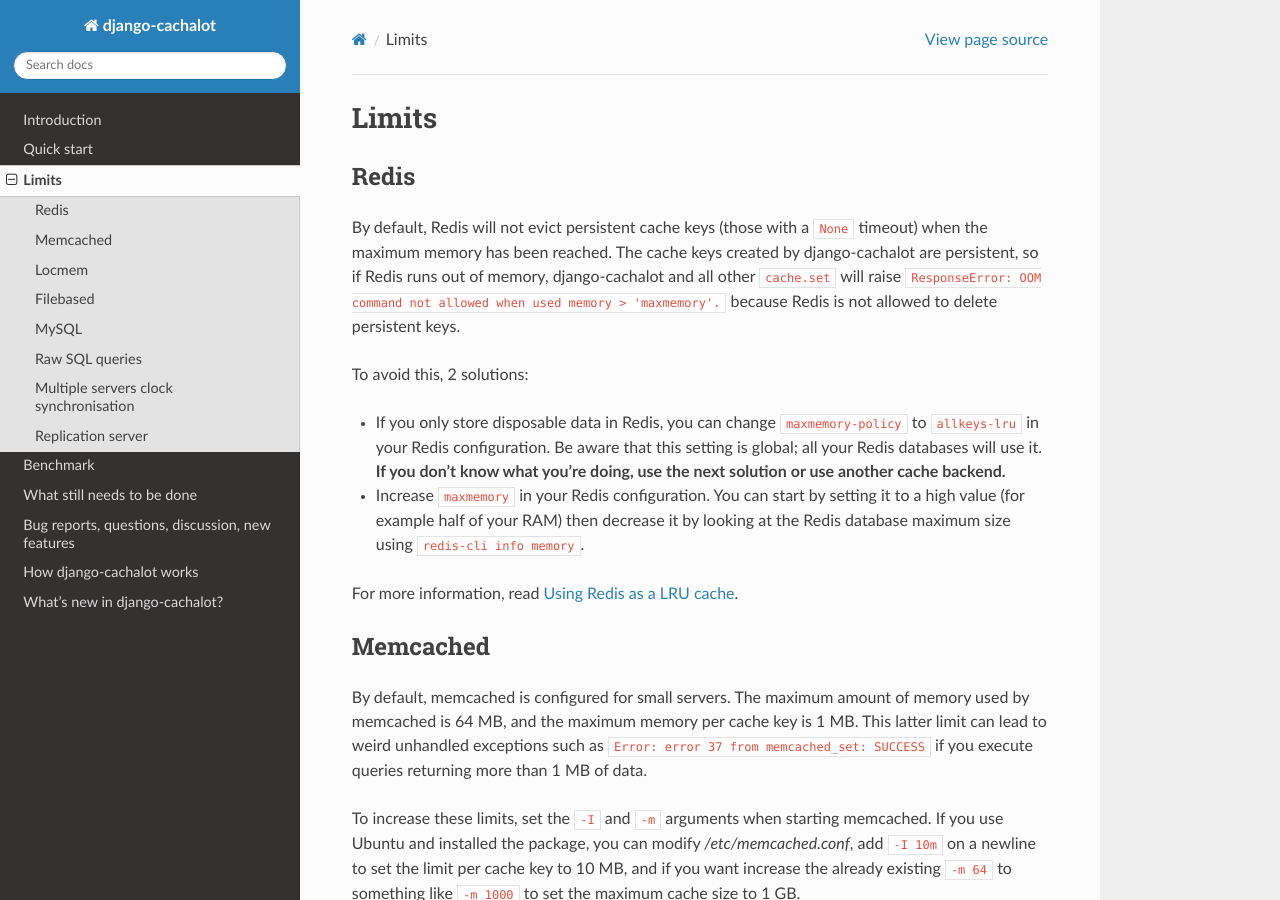
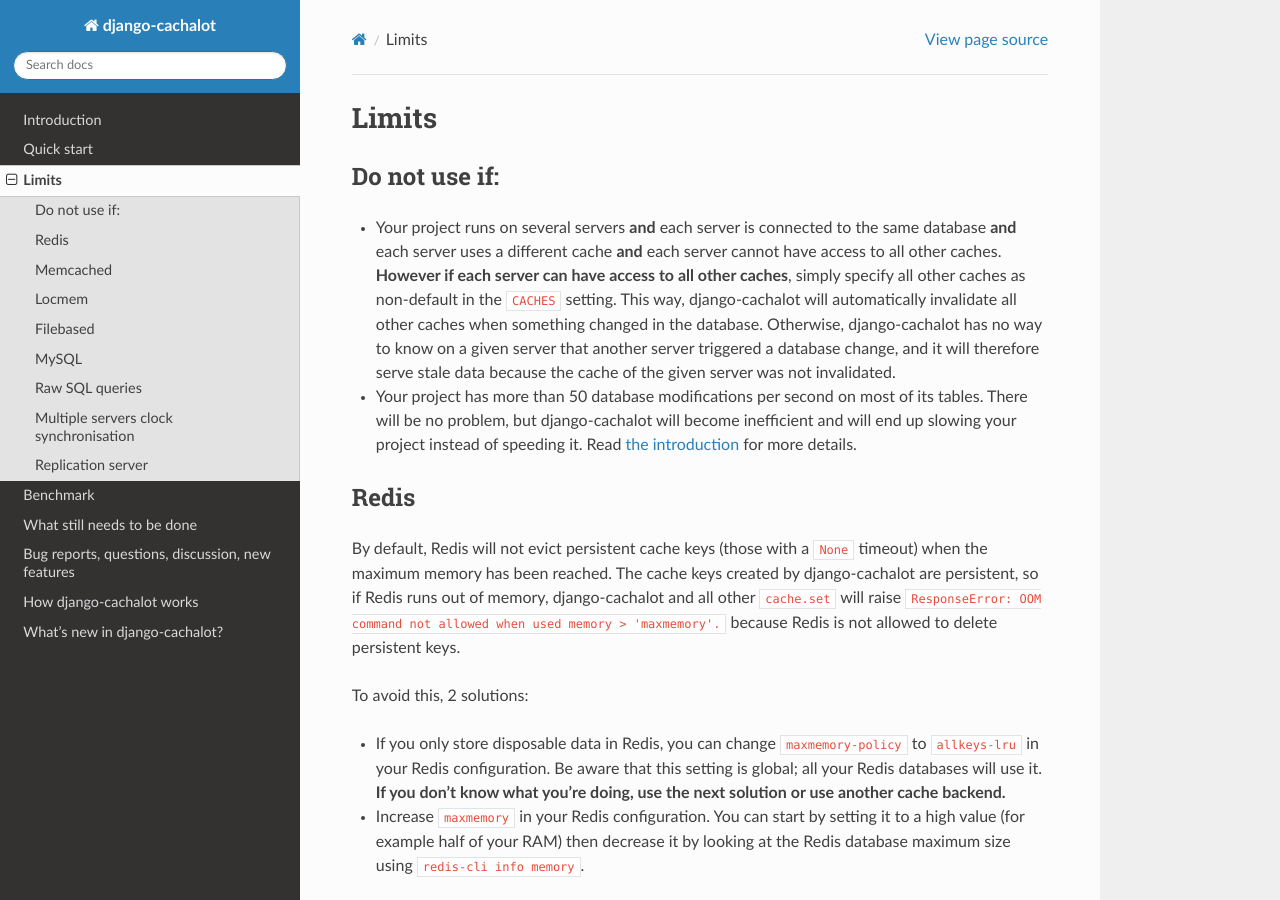
Before and after one commit to noripyt/django-cachalot, a Sphinx documentation site: the page built from docs/limits.rst, in a window 1280 px wide and 900 px high. Built offline with Sphinx 7.4.7 and the Read the Docs theme 2.0.0, drawn with Linux system fonts in a browser that asks for light colours; pages that are not in the unit, such as notebooks, are missing from menus; the version number could not be read and is left out.

Commit message:
Adds a « Do not use if… » documentation paragraph.

```diff
--- a/docs/introduction.rst
+++ b/docs/introduction.rst
@@ -1,3 +1,5 @@
+.. _Introduction:
+
 Introduction
 ------------
 
@@ -10,7 +12,7 @@
 That’s because every possible SQL query on the project ends up being cached.
 
 Django-cachalot is especially efficient in the Django administration website
-since it’s unfortunately badly optimised (use foreign keys in list_editable
+since it’s unfortunately badly optimised (use foreign keys in ``list_editable``
 if you need to be convinced).
 
 However, it’s not suited for projects where there is **a high number
--- a/docs/limits.rst
+++ b/docs/limits.rst
@@ -1,7 +1,24 @@
-.. _limits:
+.. _Limits:
 
 Limits
 ------
+
+Do not use if:
+..............
+
+- Your project runs on several servers **and** each server is connected to
+  the same database **and** each server uses a different cache **and**
+  each server cannot have access to all other caches. **However if each server
+  can have access to all other caches**, simply specify all other caches as
+  non-default in the ``CACHES`` setting. This way, django-cachalot will
+  automatically invalidate all other caches when something changed in the
+  database. Otherwise, django-cachalot has no way to know on a given server
+  that another server triggered a database change, and it will therefore serve
+  stale data because the cache of the given server was not invalidated.
+- Your project has more than 50 database modifications per second on most of
+  its tables. There will be no problem, but django-cachalot will become
+  inefficient and will end up slowing your project instead of speeding it.
+  Read :ref:`the introduction <Introduction>` for more details.
 
 Redis
 .....
@@ -91,7 +108,7 @@
 with models registered by Django.
 
 This is quite robust, so if a query is not invalidated automatically
-by this system, please :ref:`send a bug report <reporting>`.
+by this system, please :ref:`send a bug report <Reporting>`.
 In the meantime, you can use :ref:`the API <API>` to manually invalidate
 the tables where data has changed.
 
--- a/docs/quickstart.rst
+++ b/docs/quickstart.rst
@@ -32,7 +32,7 @@
 #. If you modify data outside Django
    – typically after restoring a SQL database –, run
    ``./manage.py invalidate_cachalot``
-#. Be aware of :ref:`the few other limits <limits>`
+#. Be aware of :ref:`the few other limits <Limits>`
 #. If you use
    `django-debug-toolbar <https://github.com/django-debug-toolbar/django-debug-toolbar>`_,
    you can add ``'cachalot.panels.CachalotPanel',``
--- a/docs/reporting.rst
+++ b/docs/reporting.rst
@@ -1,4 +1,4 @@
-.. _reporting:
+.. _Reporting:
 
 Bug reports, questions, discussion, new features
 ------------------------------------------------
```
